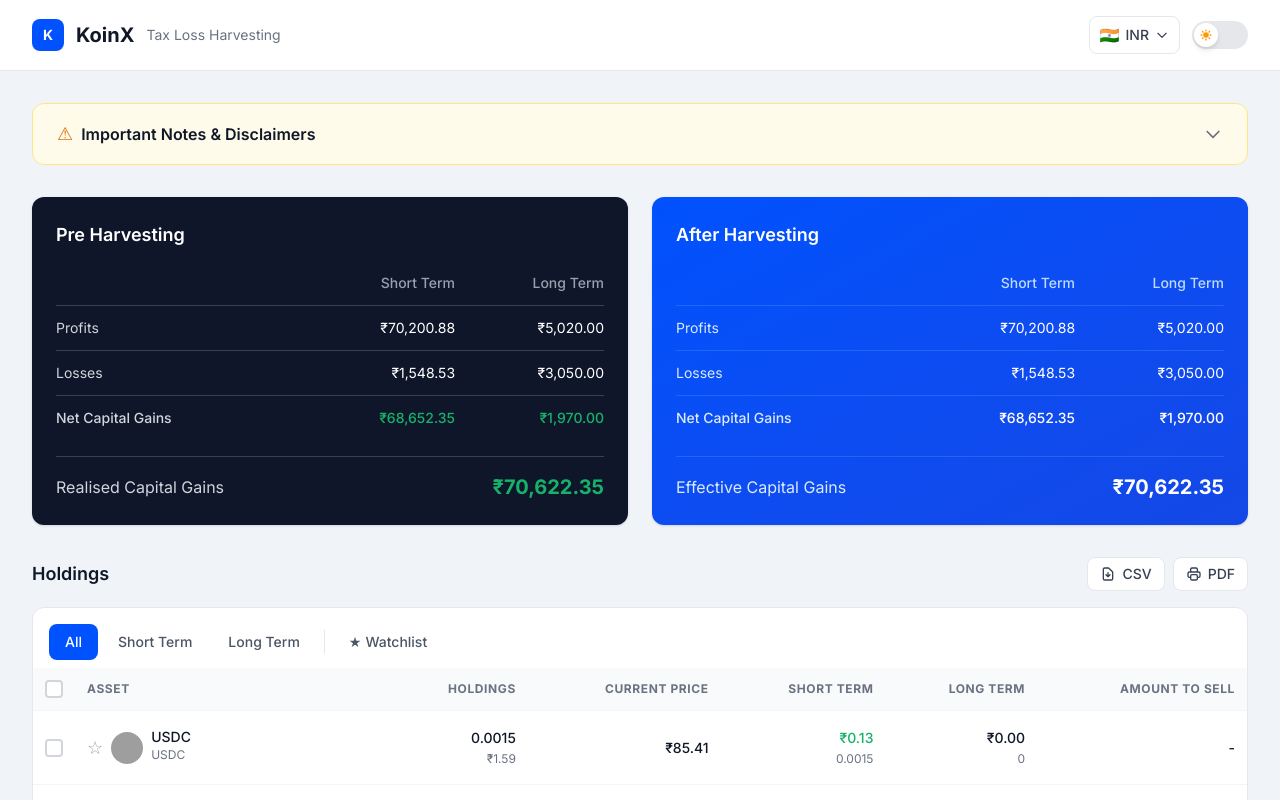
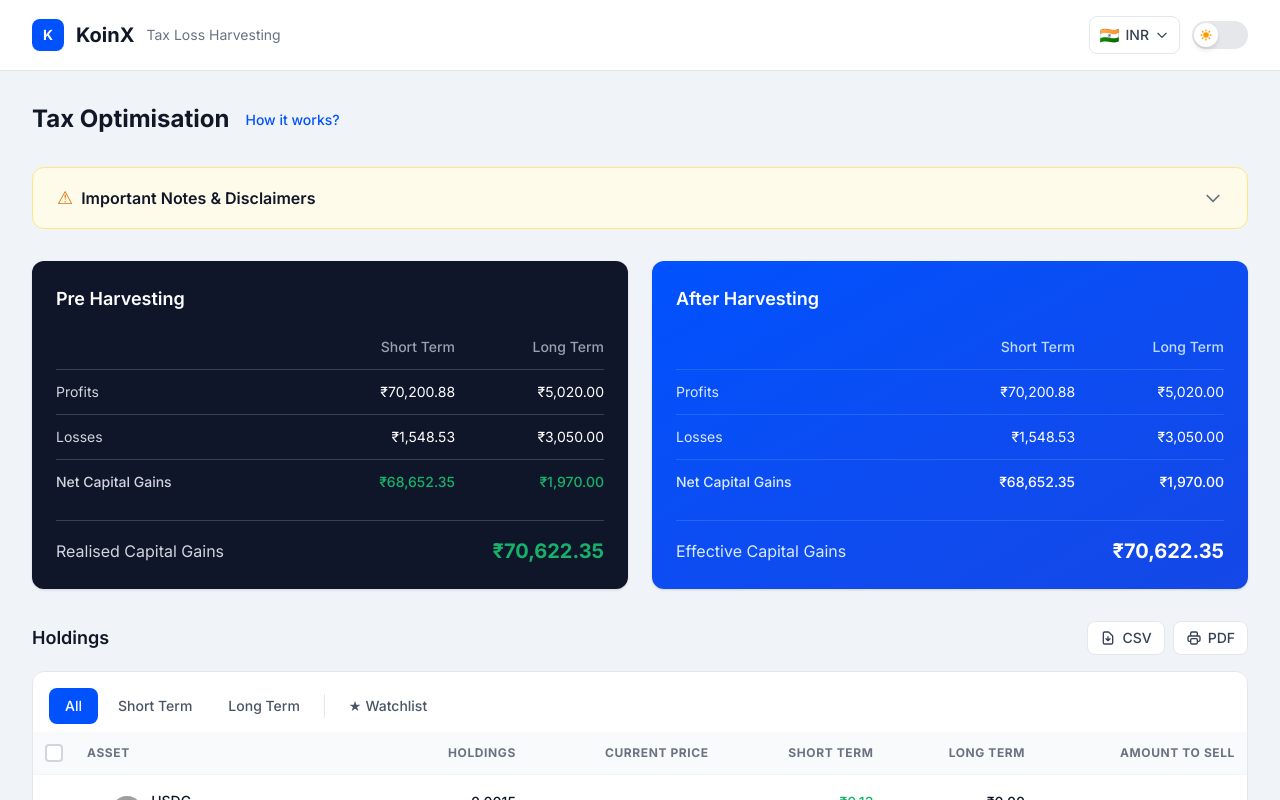
Before and after one commit to SE7EN2028/KoinX, a React (Vite) app: page / in a window 1280 px wide. Shown: the top 800 px of the page. Built offline with nearby package versions, Linux system fonts and the light colour scheme; grey boxes are pictures that could not be loaded.

Commit message:
add how it works popover with smooth animation

```diff
--- a/src/App.tsx
+++ b/src/App.tsx
@@ -13,6 +13,7 @@ import { ImportantNotes } from './components/ImportantNotes';
 import { ExportButtons } from './components/ExportButtons';
 import { CardSkeleton, TableSkeleton } from './components/ui/Skeleton';
 import { ErrorState } from './components/ui/ErrorState';
+import { HowItWorks } from './components/HowItWorks';
 import { ToastContainer } from './components/ui/Toast';
 
 function AppContent() {
@@ -39,6 +40,11 @@ function AppContent() {
       </header>
 
       <main className="max-w-7xl mx-auto px-4 sm:px-6 lg:px-8 py-8 space-y-8 flex-1 w-full">
+        <div className="flex items-center gap-4">
+          <h2 className="text-2xl font-bold text-gray-900 dark:text-white">Tax Optimisation</h2>
+          <HowItWorks />
+        </div>
+
         <ImportantNotes />
 
         {error ? (
--- /dev/null
+++ b/src/components/HowItWorks.tsx
@@ -0,0 +1,42 @@
+import { useState, useRef, useEffect } from 'react';
+
+export function HowItWorks() {
+  const [open, setOpen] = useState(false);
+  const ref = useRef<HTMLDivElement>(null);
+
+  useEffect(() => {
+    const handler = (e: MouseEvent) => {
+      if (ref.current && !ref.current.contains(e.target as Node)) setOpen(false);
+    };
+    document.addEventListener('mousedown', handler);
+    return () => document.removeEventListener('mousedown', handler);
+  }, []);
+
+  return (
+    <div ref={ref} className="relative inline-block">
+      <button
+        onClick={() => setOpen(!open)}
+        className="text-koinx-blue text-sm font-medium hover:underline cursor-pointer"
+      >
+        How it works?
+      </button>
+      <div
+        className={`absolute left-0 top-full mt-2 w-80 bg-white dark:bg-[#1A1F36] border border-gray-200 dark:border-gray-700 rounded-xl shadow-lg z-50 p-4 text-sm text-gray-700 dark:text-gray-300 origin-top-left transition-all duration-200 ease-out ${
+          open
+            ? 'opacity-100 scale-100 translate-y-0 pointer-events-auto'
+            : 'opacity-0 scale-95 -translate-y-1 pointer-events-none'
+        }`}
+      >
+        <ul className="space-y-2 list-disc pl-4">
+          <li>See your capital gains for FY 2024-25 in the left card</li>
+          <li>Check boxes for assets you plan on selling to reduce your tax liability</li>
+          <li>Instantly see your updated tax liability in the right card</li>
+        </ul>
+        <p className="mt-3 text-xs text-gray-500 dark:text-gray-400">
+          <span className="font-semibold text-gray-700 dark:text-gray-200">Pro tip:</span> Experiment with different combinations of your holdings to optimize your tax liability
+        </p>
+        <span className="absolute bottom-full left-6 border-8 border-transparent border-b-white dark:border-b-[#1A1F36]" />
+      </div>
+    </div>
+  );
+}
```
